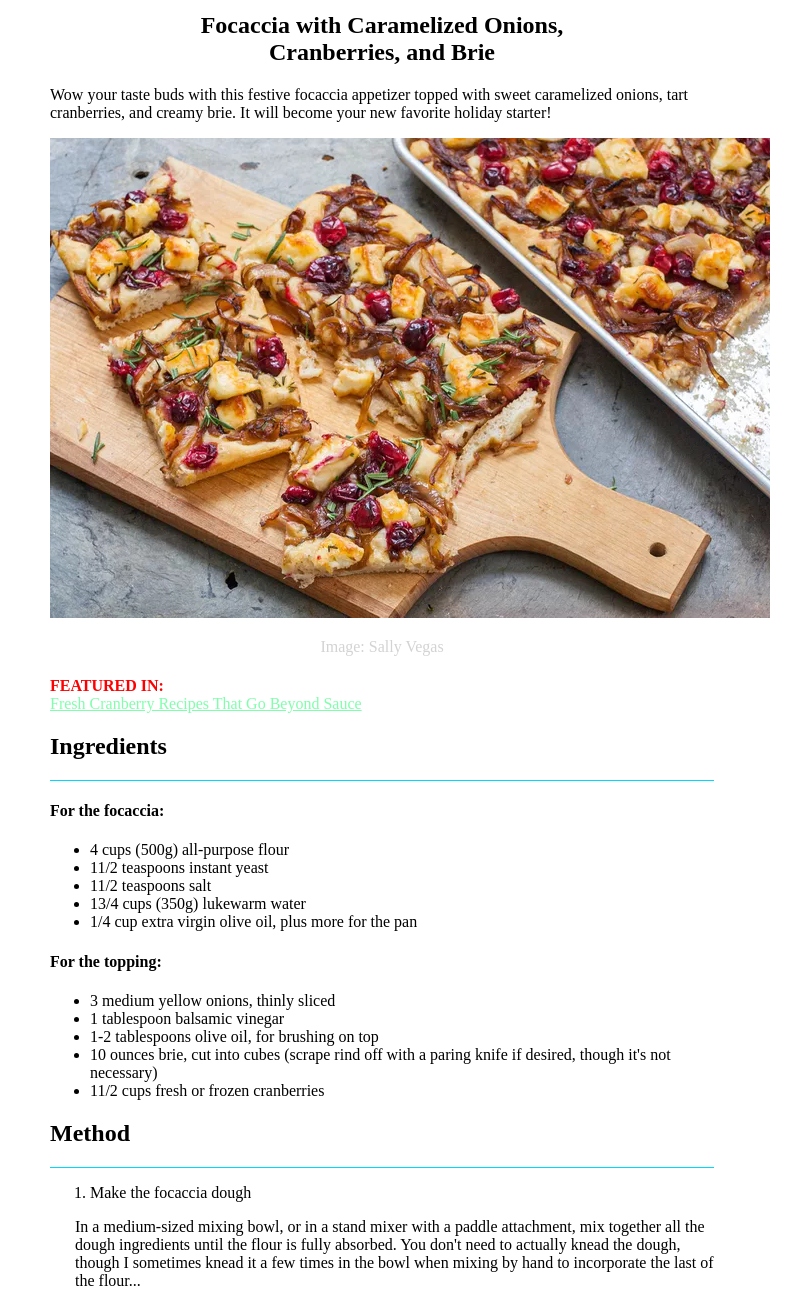
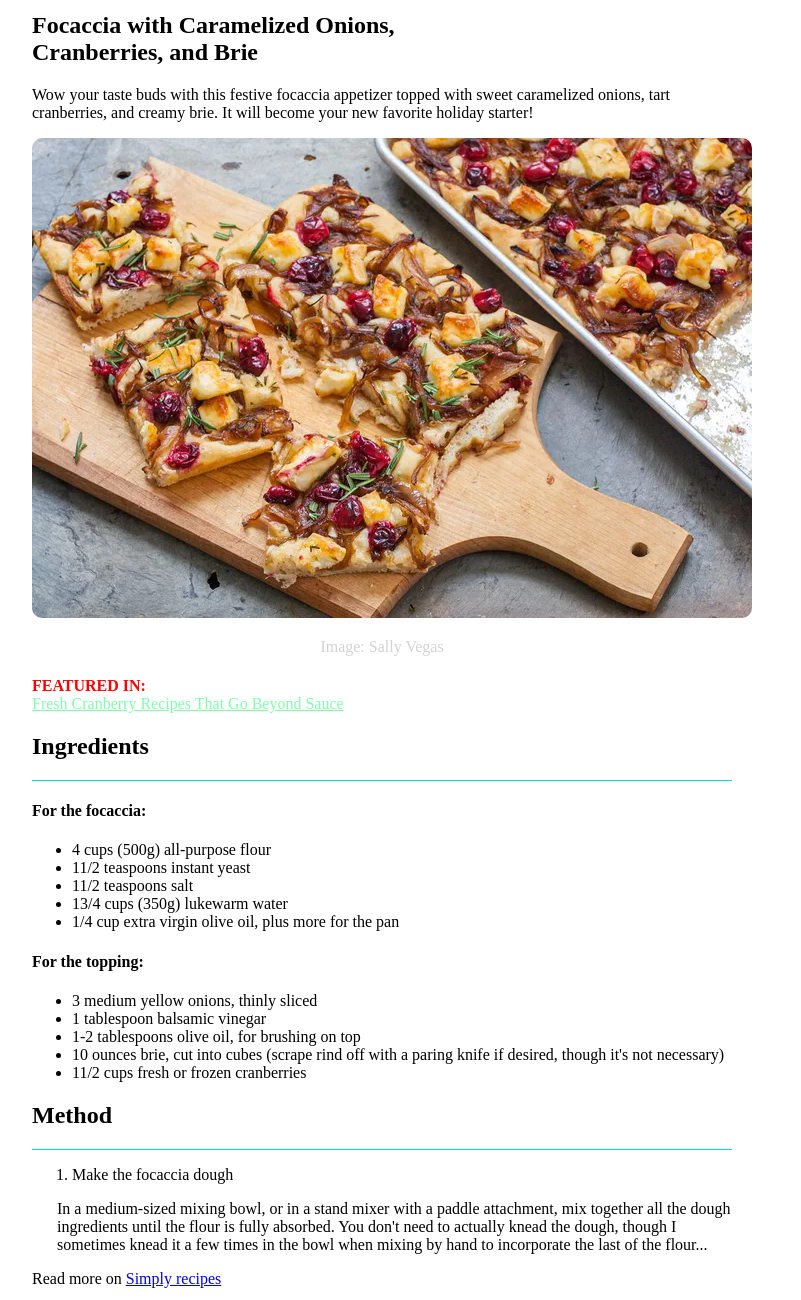
Before and after one commit to mirkoabozzi/S1L3, a plain HTML site: page index.html in a window 1280 px wide. Shown: the part 200-1500 px from the top of the page, without its empty margins (258-1059 px from the left). Drawn offline with Linux system fonts and the light colour scheme.

Commit message:
add margin auto

```diff
--- a/style.css
+++ b/style.css
@@ -16,30 +16,11 @@ header {
 #image p {
     color: lightgray;
 }
-#focaccia {
-    padding-left: 300px;
-    padding-right: 300px;
-}
-#focaccia h1 {
-    text-align: center;
-}
-#recipe {
-    padding-left: 300px;
-    padding-right: 300px;
-}
-#method {
-    padding-left: 300px;
-    padding-right: 300px;
-}
-#method p {
-    padding-left: 25px;
-}
-footer {
-    padding-left: 300px;
-    padding-right: 300px;
-}
 #image {
     text-align:center ;
+}
+img {
+    border-radius: 10px;
 }
 hr {
     color: rgb(0, 217, 255);
@@ -47,3 +28,14 @@ hr {
     border: 0;
     height: 1px;
 }
+main {
+    margin: auto;
+    max-width: 700px;
+}
+#method p {
+    padding-left: 25px;
+}
+footer {
+    margin: auto;
+    max-width: 700px;
+}
```
